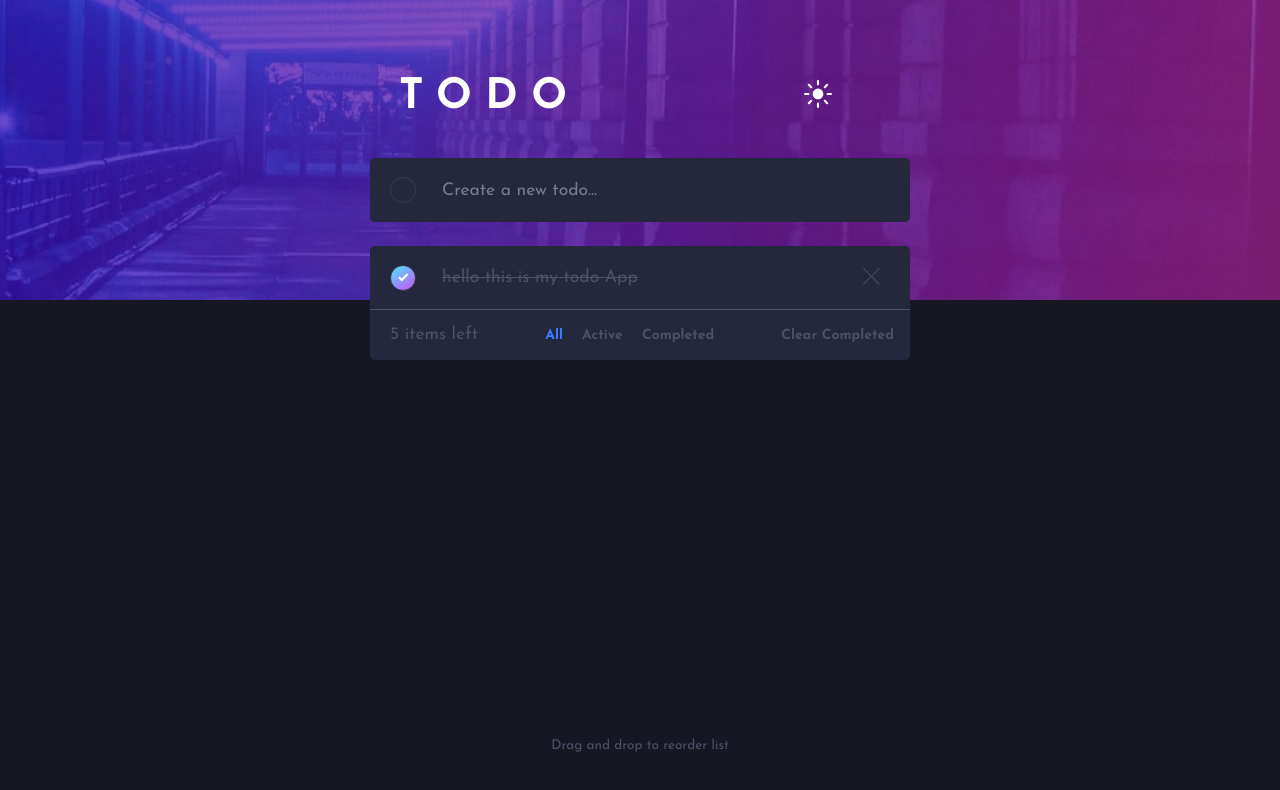
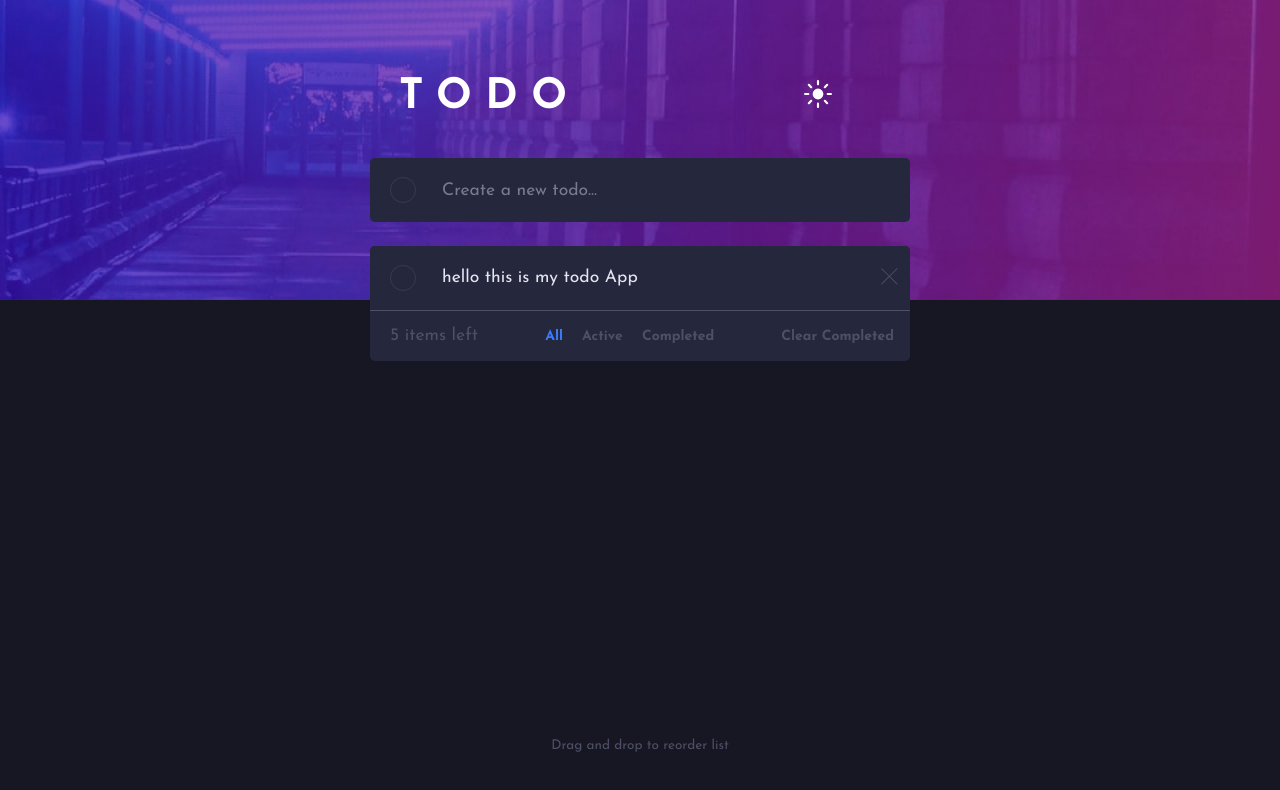
Before and after one commit to JCDMeira/19-todo, a React (Create React App) app: page / in a window 1280 px wide. Shown: the top 790 px of the page. Built offline with nearby package versions, Linux system fonts and the light colour scheme.

Commit message:
feat: completeTodo

```diff
--- a/src/Contexts/TaskContext.tsx
+++ b/src/Contexts/TaskContext.tsx
@@ -9,25 +9,21 @@ type PropsTaskContext = {
   todos: TaskType[];
   // eslint-disable-next-line no-unused-vars
   addTodo: (newTodo: TaskType) => void;
+  // eslint-disable-next-line no-unused-vars
+  completeTodo: (e: React.MouseEvent<HTMLButtonElement>) => void;
 };
-
-// @ salvar localStorage
-// const localHistoric = JSON.parse(localStorage.getItem('historic')) || [];
-
-// localStorage.setItem(
-//   'historic',
-//   JSON.stringify([...localHistoric, support[0]]),
-// );
 
 const DEFAULT_VALUE = {
   todos: [
     {
       task: 'hello this is my todo App',
-      isCompleted: true,
+      isCompleted: false,
     },
   ],
   // eslint-disable-next-line @typescript-eslint/no-empty-function
   addTodo: () => {},
+  // eslint-disable-next-line @typescript-eslint/no-empty-function
+  completeTodo: () => {},
 };
 
 const TaskContext = createContext<PropsTaskContext>(DEFAULT_VALUE);
@@ -40,6 +36,31 @@ const TaskProvider: React.FC = ({ children }) => {
     localStorage.setItem('todos', JSON.stringify([...todos, newTodo]));
   };
 
+  const completeTodo = (e: React.MouseEvent<HTMLButtonElement>) => {
+    const todo = (e.target as HTMLInputElement).value;
+    console.log('todo', todo);
+    const restOfTodos = todos.map((value) => {
+      if (value.task !== todo) {
+        return value;
+      } else {
+        return { ...value, isCompleted: true };
+      }
+    });
+    console.log('rest', restOfTodos);
+    setTodos(restOfTodos);
+  };
+
+  // const removeTodo = (e: React.MouseEvent<HTMLButtonElement>) => {
+  //   const todo = (e.target as HTMLInputElement).value;
+  //   console.log('todo', todo);
+  //   // const restOfTodos = todos.map((value) => {
+  //   //   if (value.task !== todo) {
+  //   //     return value;
+  //   //   }
+  //   // });
+  //   // console.log(restOfTodos);
+  // };
+
   useEffect(() => {
     const hadTodos = localStorage.getItem('todos');
     if (hadTodos) {
@@ -49,7 +70,7 @@ const TaskProvider: React.FC = ({ children }) => {
   }, []);
 
   return (
-    <TaskContext.Provider value={{ todos, addTodo }}>
+    <TaskContext.Provider value={{ todos, addTodo, completeTodo }}>
       {children}
     </TaskContext.Provider>
   );
--- a/src/components/Tasks/CardTask/index.tsx
+++ b/src/components/Tasks/CardTask/index.tsx
@@ -1,8 +1,10 @@
+/* eslint-disable no-unused-vars */
 import React from 'react';
 import { Paragraph } from '../../../styles/typography ';
 import * as S from './styled';
 import checked from '../../../assets/images/icon-check.svg';
 import remove from '../../../assets/images/icon-cross.svg';
+import { TaskConsumer } from '../../../Contexts/TaskContext';
 
 interface CardTaskProps {
   dataTask: {
@@ -12,9 +14,16 @@ interface CardTaskProps {
   isFirst: string;
 }
 function CardTask({ dataTask, isFirst }: CardTaskProps): JSX.Element {
+  // eslint-disable-next-line @typescript-eslint/no-unused-vars
+  const { completeTodo } = TaskConsumer();
+
   return (
     <S.Wrapper isFirst={isFirst} isCompleted={dataTask.isCompleted}>
-      <S.Button isCompleted={dataTask.isCompleted}>
+      <S.Button
+        isCompleted={dataTask.isCompleted}
+        value={dataTask.task}
+        onClick={(e: React.MouseEvent<HTMLButtonElement>) => completeTodo(e)}
+      >
         {dataTask.isCompleted && <img src={checked} alt="task is completed" />}
       </S.Button>
       <Paragraph>{dataTask.task}</Paragraph>
--- a/src/components/Tasks/CardTask/styled.ts
+++ b/src/components/Tasks/CardTask/styled.ts
@@ -30,6 +30,8 @@ export const Wrapper = styled.div<WrapperProps>`
 
 interface ButtonProps {
   isCompleted?: boolean;
+  // eslint-disable-next-line no-unused-vars
+  onClick: (e: React.MouseEvent<HTMLButtonElement>) => void;
 }
 
 export const Button = styled.button<ButtonProps>`
@@ -51,10 +53,12 @@ export const Button = styled.button<ButtonProps>`
   }
 `;
 
-export const ButtonRemove = styled(Button)`
+export const ButtonRemove = styled.button`
   border: none;
   position: absolute;
   right: 0;
+  background: transparent;
+  margin-right: 1.2rem;
   img {
     width: 1.2rem;
     height: 1.2rem;
```
